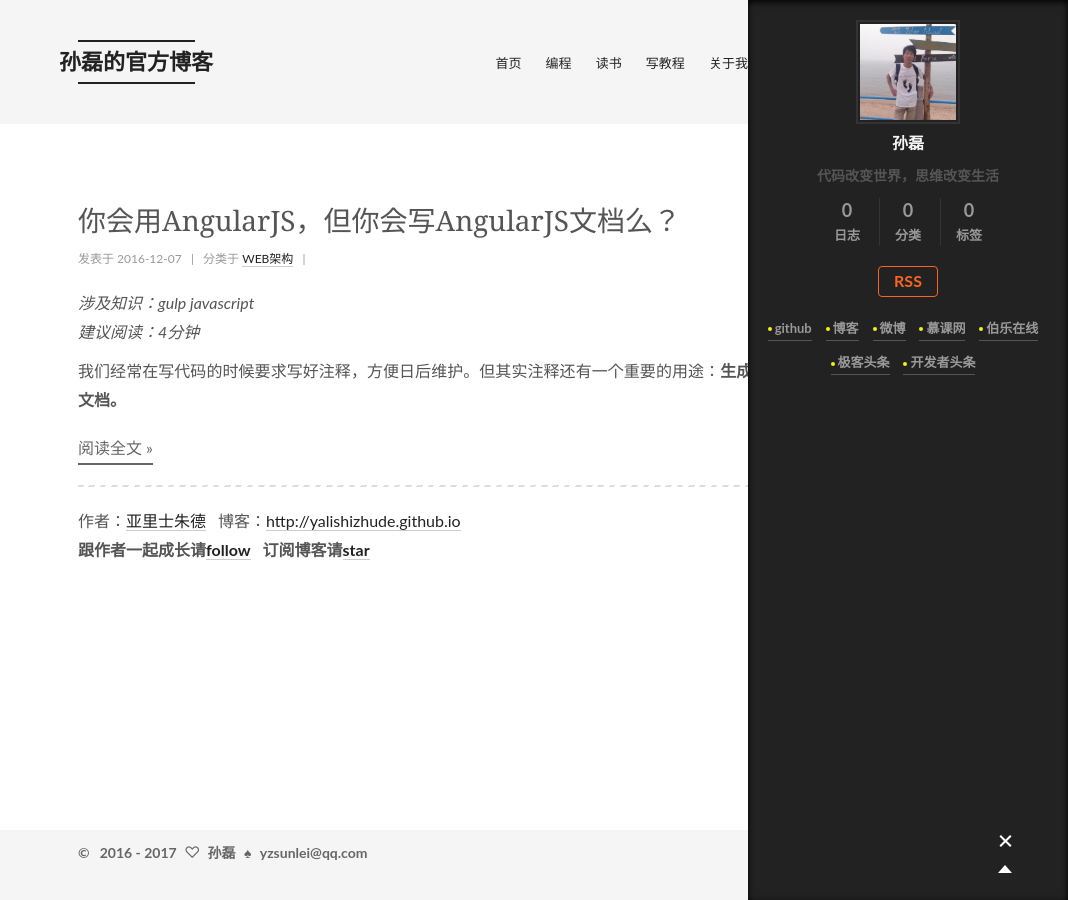
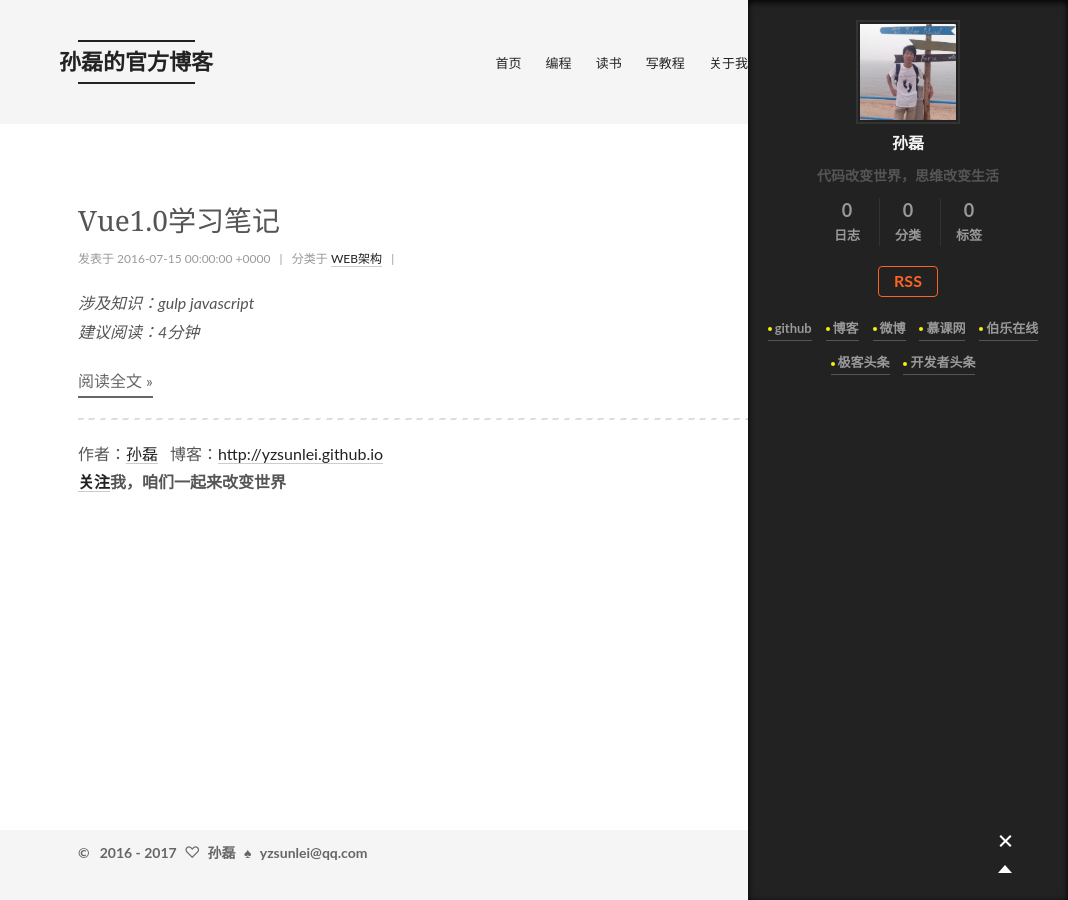
Before and after one commit to yzsunlei/yzsunlei.github.io, a Jekyll site: the page built from index.html, in a window 1280 px wide. Shown: the whole page, without its empty margins (212-1280 px from the left). Built offline with Jekyll 4.4.1, drawn with Linux system fonts in a browser that asks for light colours.

Commit message:
update the index.html

```diff
--- a/index.html
+++ b/index.html
@@ -3,17 +3,18 @@ layout: default
 title: Home
 ---
 
+{% for post in site.posts %}
 <div id="posts" class="posts-expand">
     <div class="post post-type-normal ">
         <div class="post-header">
             <h1 class="post-title">
-                <a class="post-title-link" href="/2016/12/07/angular-doc/">
-                    你会用AngularJS，但你会写AngularJS文档么？
+                <a class="post-title-link" href="{{ post.url }}">
+                    {{ post.title }}
                 </a>
             </h1>
             <div class="post-meta">
                                 <span class="post-time">
-                                    发表于 2016-12-07
+                                    发表于 {{ post.date }}
                                 </span>
                 <span class="post-category">
                                     &nbsp; | &nbsp; 分类于
@@ -21,24 +22,26 @@ title: Home
                                 </span>
                 <span class="post-comments-count">
                                     &nbsp; | &nbsp;
-                                    <a href="/2016/12/07/angular-doc/#comments" >
-                                    <span class="post-comments-count ds-thread-count" data-thread-key="2016/12/07/angular-doc/"></span>
+                                    <a href="{{ post.url }}#comments" >
+                                    <span class="post-comments-count ds-thread-count" data-thread-key="{{ post.url }}"></span>
                                     </a>
                                 </span>
             </div>
         </div>
         <div class="post-body">
             <p><em>涉及知识：gulp javascript</em><br><em>建议阅读：4分钟</em></p>
-            <p>我们经常在写代码的时候要求写好注释，方便日后维护。但其实注释还有一个重要的用途：<strong>生成API文档。</strong></p>
+            <p>
+                {{ post.description }}
+            </p>
             <div class="post-more-link text-center">
-                <a class="btn" href="/2016/12/07/angular-doc/#more">
+                <a class="btn" href="{{ post.url }}#more">
                     阅读全文 &raquo;
                 </a>
             </div>
             <hr>
             <p>
-                作者：<a href="http://yalishizhude.github.io/about/">亚里士朱德</a>&emsp;博客：<a href="http://yalishizhude.github.io">http://yalishizhude.github.io</a><br>
-                <b>跟作者一起成长请<a href="https://github.com/yalishizhude">follow</a>&emsp;订阅博客请<a href="https://github.com/yalishizhude/yalishizhude.github.io">star</a><b>
+                作者：<a href="http://yzsunlei.github.io/about/">孙磊</a>&emsp;博客：<a href="http://yzsunlei.github.io">http://yzsunlei.github.io</a><br>
+                <b><a href="https://github.com/yzsunlei">关注</a>我，咱们一起来改变世界<b>
             </p>
         </div>
         <div class="post-footer">
@@ -46,3 +49,4 @@ title: Home
         </div>
     </div>
 </div>
+{% endfor %}
```
